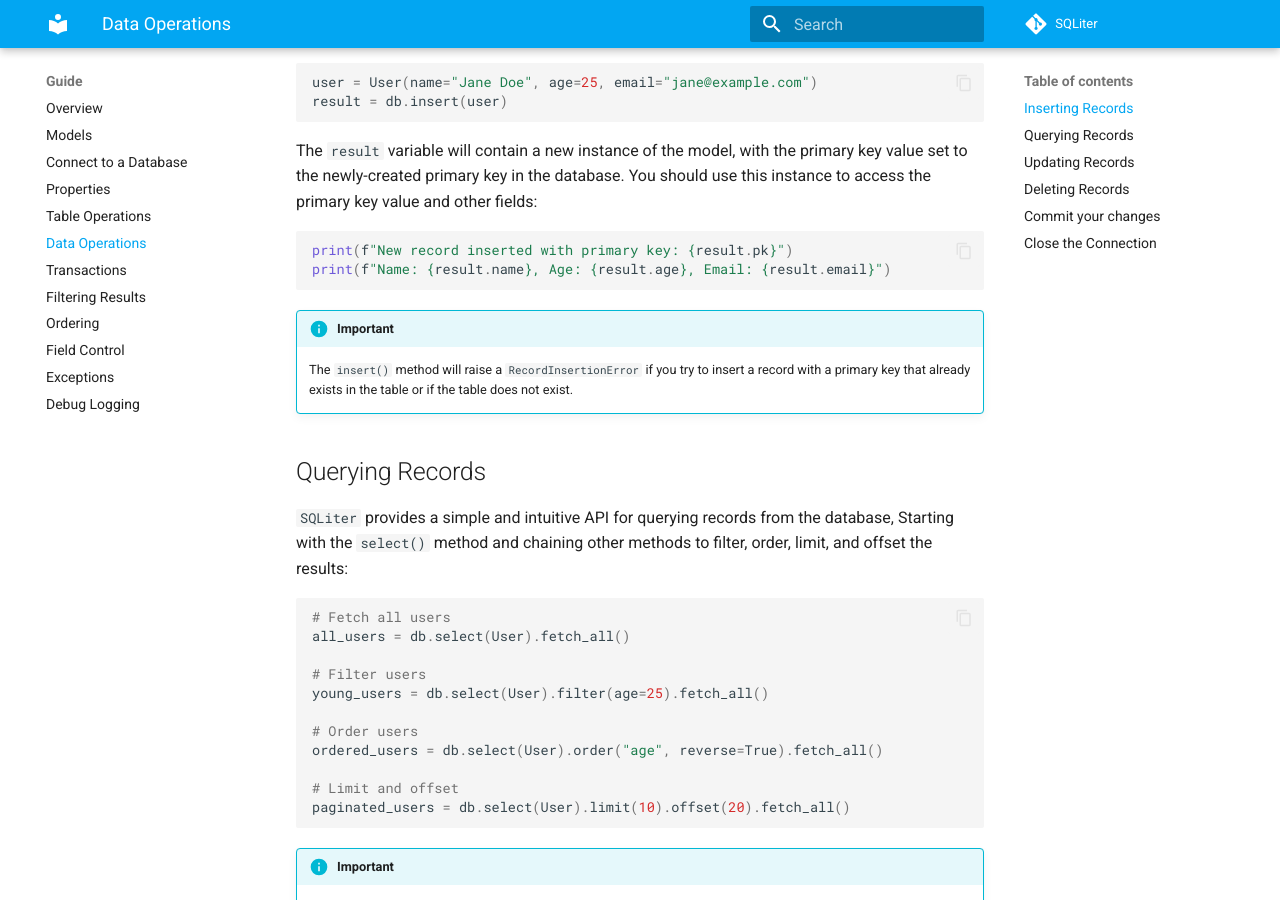
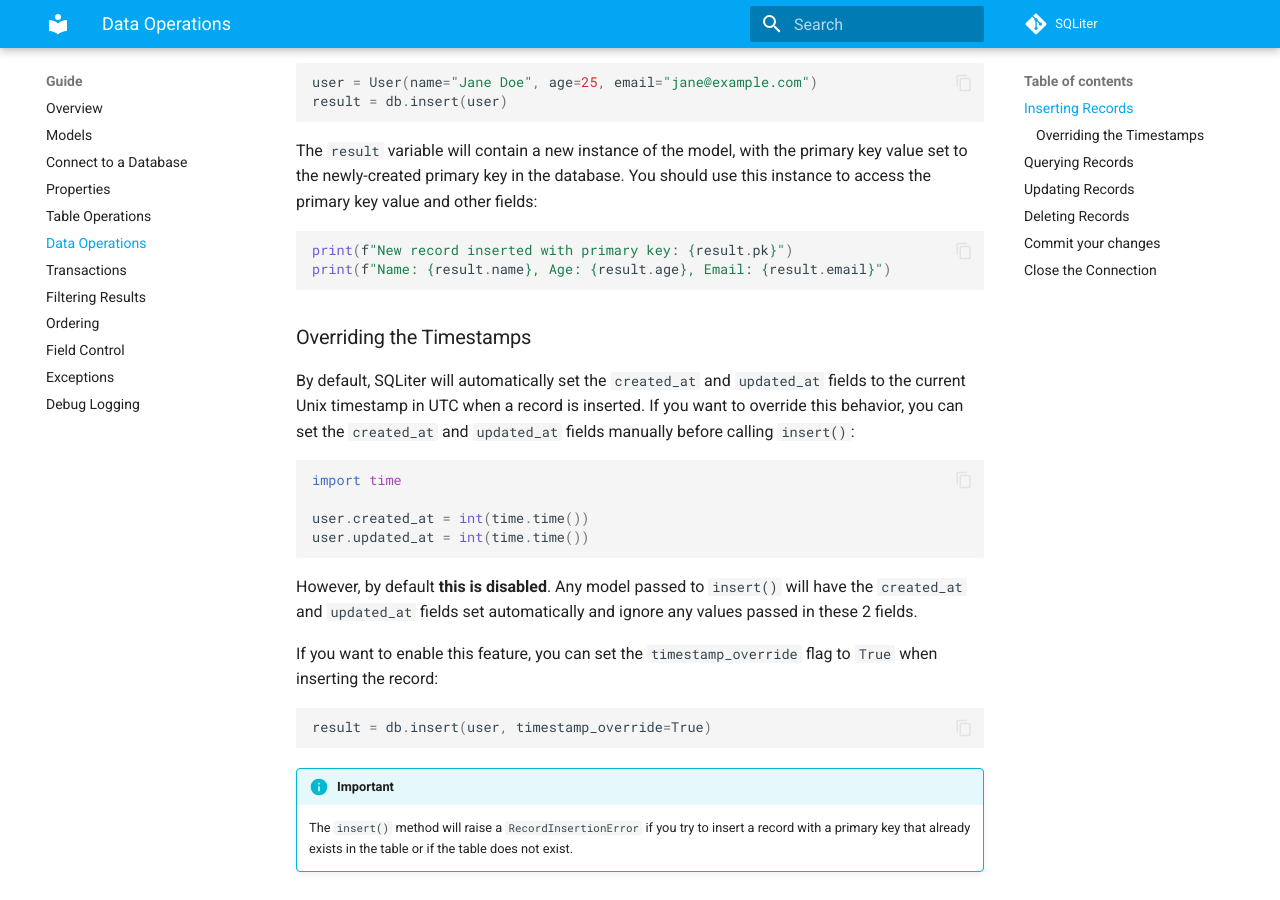
Before and after one commit to seapagan/sqliter-py, an MkDocs documentation site: the page built from docs/guide/data-operations.md, in a window 1280 px wide and 900 px high, scrolled down 283 px. Built offline with MkDocs 1.6.1 and Material for MkDocs 9.7.7, drawn with Linux system fonts in a browser that asks for light colours; plug-ins that fetch from the network failed and are left out; comment, search, counter and statistics services are not loaded; some of the changed text lies outside the part shown.

Commit message:
update docs for timestamps
Signed-off-by: Grant Ramsay <seapagan@gmail.com>

````diff
--- a/docs/guide/data-ops.md
+++ b/docs/guide/data-operations.md
@@ -18,6 +18,31 @@ this instance to access the primary key value and other fields:
 ```python
 print(f"New record inserted with primary key: {result.pk}")
 print(f"Name: {result.name}, Age: {result.age}, Email: {result.email}")
+```
+
+### Overriding the Timestamps
+
+By default, SQLiter will automatically set the `created_at` and `updated_at`
+fields to the current Unix timestamp in UTC when a record is inserted. If you
+want to override this behavior, you can set the `created_at` and `updated_at`
+fields manually before calling `insert()`:
+
+```python
+import time
+
+user.created_at = int(time.time())
+user.updated_at = int(time.time())
+```
+
+However, by default **this is disabled**. Any model passed to `insert()` will
+have the `created_at` and `updated_at` fields set automatically and ignore any
+values passed in these 2 fields.
+
+If you want to enable this feature, you can set the `timestamp_override` flag to `True`
+when inserting the record:
+
+```python
+result = db.insert(user, timestamp_override=True)
 ```
 
 > [!IMPORTANT]
@@ -74,6 +99,16 @@ db.update(user)
 > You can also set the primary key value on the model instance manually before
 > calling `update()` if you have that.
 
+On suffescul update, the `updated_at` field will be set to the current Unix
+timestamp in UTC by default.
+
+> [!WARNING]
+>
+> Unlike with the `insert()` method, you **CANNOT** override the `updated_at`
+> field when calling `update()`. It will always be set to the current Unix
+> timestamp in UTC. This is to ensure that the `updated_at` field is always
+> accurate.
+
 ## Deleting Records
 
 To delete a record from the database, you need to pass the model class and the
--- a/mkdocs.yml
+++ b/mkdocs.yml
@@ -74,7 +74,7 @@ nav:
       - Connect to a Database: guide/connecting.md
       - Properties: guide/properties.md
       - Table Operations: guide/tables.md
-      - Data Operations: guide/data-ops.md
+      - Data Operations: guide/data-operations.md
       - Transactions: guide/transactions.md
       - Filtering Results: guide/filtering.md
       - Ordering: guide/ordering.md
````
Also changed, not shown: TODO.md (+6 -2 lines), docs/guide/models.md (+4 -0 lines).
